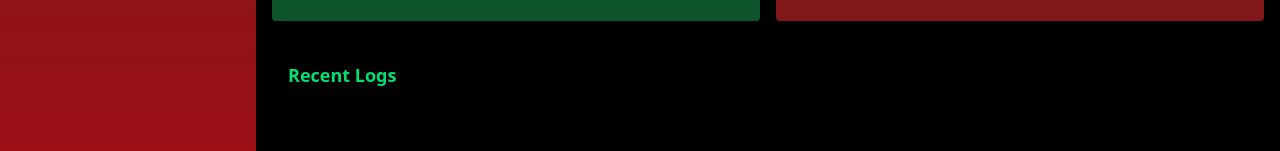
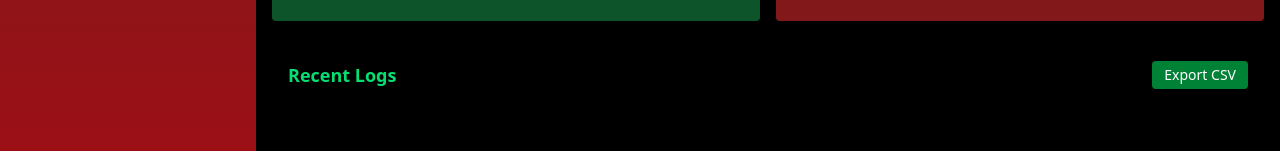
Before and after one commit to Saahil-Gupta/SIEM, a React (Vite) app in the folder siem-frontedn/: page / in a window 1280 px wide. Shown: the part 183-334 px from the top of the page. Built offline with nearby package versions, Linux system fonts and the light colour scheme; no server answers.

Commit message:
Added export function for csv and also made changes to main.py so that backend can work with frontend

```diff
--- a/siem-frontedn/src/components/LogsTable.jsx
+++ b/siem-frontedn/src/components/LogsTable.jsx
@@ -16,9 +16,28 @@ export function LogsTable() {
         log.source.toLowerCase().includes(filter.toLowerCase())
     );
 
+    const exportToCSV = () => {
+        const headers = ["Source", "Message", "Timestamp"];
+        const rows = filteredLogs.map(log => [
+        log.source,
+        log.message,
+        new Date(log.timestamp).toLocaleString()
+        ]);
+        const csvContent = [headers, ...rows].map(e => e.join(",")).join("\n");
+        const blob = new Blob([csvContent], { type: "text/csv;charset=utf-8;" });
+        const url = URL.createObjectURL(blob);
+        const link = document.createElement("a");
+        link.setAttribute("href", url);
+        link.setAttribute("download", "logs.csv");
+        link.click();
+    };
+
     return (
         <div className="bg-black rounded shadow p-4">
-        <h2 className="text-lg font-semibold mb-2 text-green-400">Recent Logs</h2>
+        <div className="flex justify-between items-center mb-2">
+            <h2 className="text-lg font-semibold text-green-400">Recent Logs</h2>
+            <button onClick={exportToCSV} className="text-sm bg-green-700 text-white px-3 py-1 rounded hover:bg-green-600">Export CSV</button>
+        </div>
 
         <input
             type="text"
```
Also changed, not shown: 1 other file (tests, documents, lock files or other folders).
